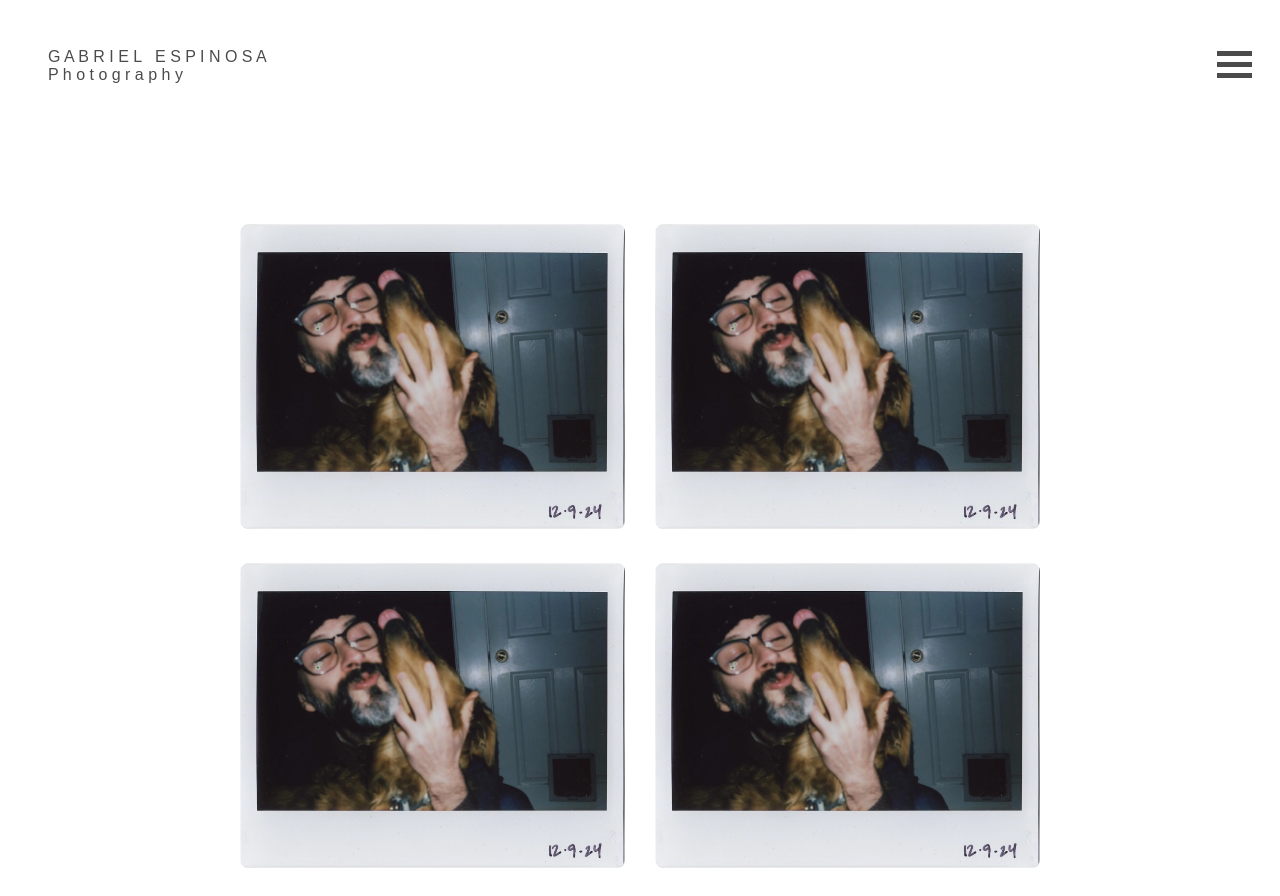
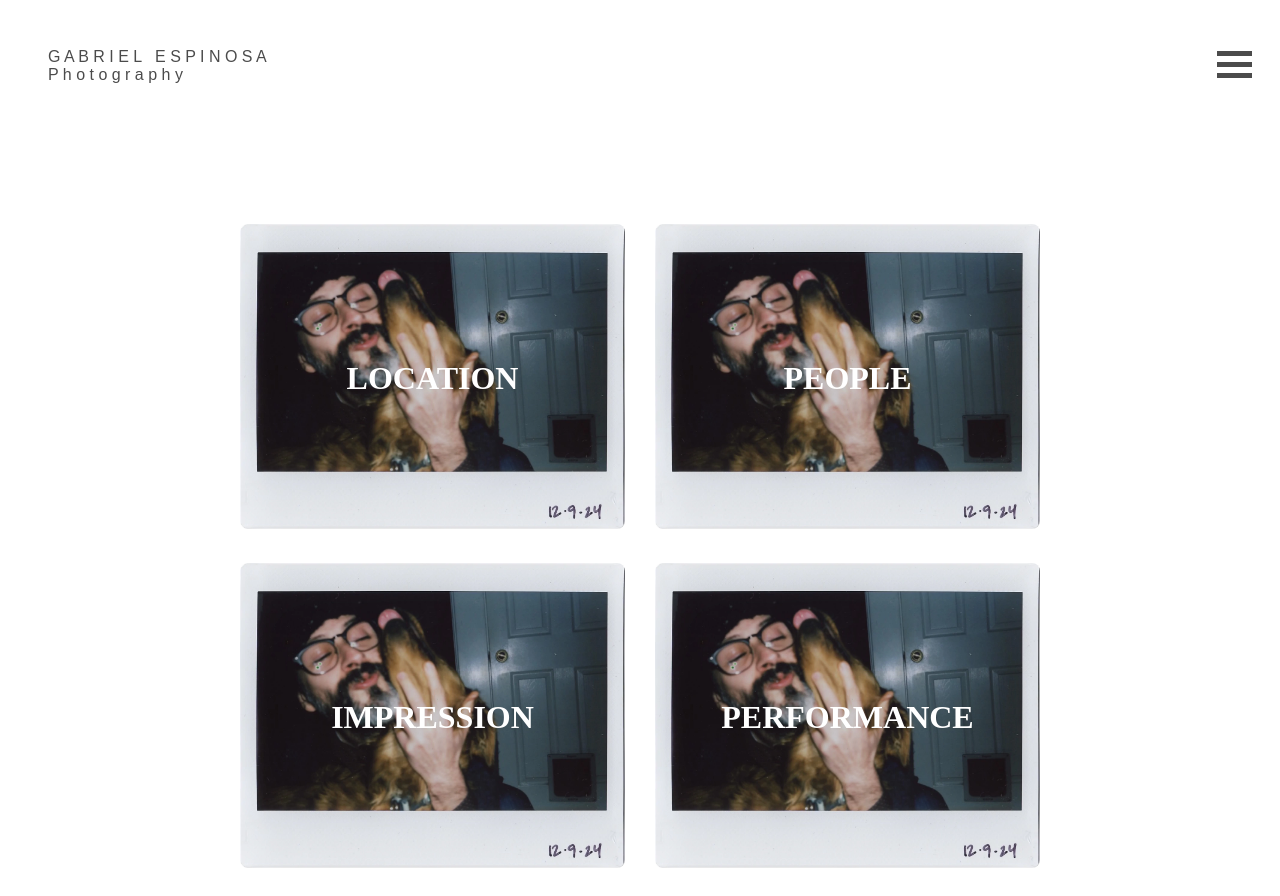
Before and after one commit to GEEspinosa/GEEspinosa-photo-portfolio, a React (Create React App) app: page / in a window 1280 px wide. Built offline with nearby package versions, Linux system fonts and the light colour scheme; the HTML template or start-up script is replaced by a standard one.

Commit message:
chore: added labels to the image Links.

```diff
--- a/src/components/pages/landing/landing.js
+++ b/src/components/pages/landing/landing.js
@@ -1,31 +1,35 @@
 import { Link } from 'react-router-dom';
-import { LandingGrid, StyledImage } from './styled.landing';
+import { LandingGrid, StyledImage, Label } from './styled.landing';
 
-function Landing({ imageClickHandler, setPage, pageAlbum, page }) {
+function Landing({ setPage }) {
   const landingLinks = [
     {
       src: '/images/gabi_instax_bryan2.webp',
       alt: 'test',
       to: '/location',
       pageKey: 'location',
+      label: 'LOCATION',
     },
     {
       src: '/images/gabi_instax_bryan2.webp',
-      alt: 'test',
+      alt: 'people',
       to: '/people',
       pageKey: 'people',
+      label: 'PEOPLE',
     },
     {
       src: '/images/gabi_instax_bryan2.webp',
-      alt: 'test',
+      alt: 'impression',
       to: '/impression',
       pageKey: 'impression',
+      label: 'IMPRESSION',
     },
     {
       src: '/images/gabi_instax_bryan2.webp',
-      alt: 'test',
+      alt: 'impression',
       to: '/performance',
       pageKey: 'performance',
+      label: 'PERFORMANCE',
     },
   ];
   return (
@@ -38,8 +42,12 @@ function Landing({ imageClickHandler, setPage, pageAlbum, page }) {
             onClick={() => {
               setPage(image.pageKey); // update the page state for gallery filtering
             }}
+            style={{ position: 'relative', display: 'block' }} // relative parent for Label
           >
             <StyledImage src={image.src} alt={image.alt} />
+            <Label>
+              <h1>{image.label}</h1>
+            </Label>
           </Link>
         ))}
       </LandingGrid>
--- a/src/components/pages/landing/styled.landing.js
+++ b/src/components/pages/landing/styled.landing.js
@@ -1,7 +1,7 @@
 import styled from 'styled-components';
 
 const LandingGrid = styled.div`
- display: grid;
+  display: grid;
   grid-template-columns: repeat(2, 1fr); // start as 2 columns
   gap: 30px; // flexible spacing between images
   max-width: 800px; // optional max width
@@ -14,10 +14,22 @@ const LandingGrid = styled.div`
 `;
 
 const StyledImage = styled.img`
-width: 100%;
+  width: 100%;
   height: auto;
   object-fit: cover;
   border-radius: 8px; // optional styling
 `;
 
-export { LandingGrid, StyledImage };
+const Label = styled.div`
+  position: absolute;       // position relative to parent Link
+  top: 50%;
+  left: 50%;
+  transform: translate(-50%, -50%); // perfectly center
+  color: white;             // text color
+  font-size: 1rem;
+  font-weight: bold;
+  pointer-events: none;     // so clicks go through to the Link
+  text-align: center;
+`;
+
+export { LandingGrid, StyledImage, Label };
```
